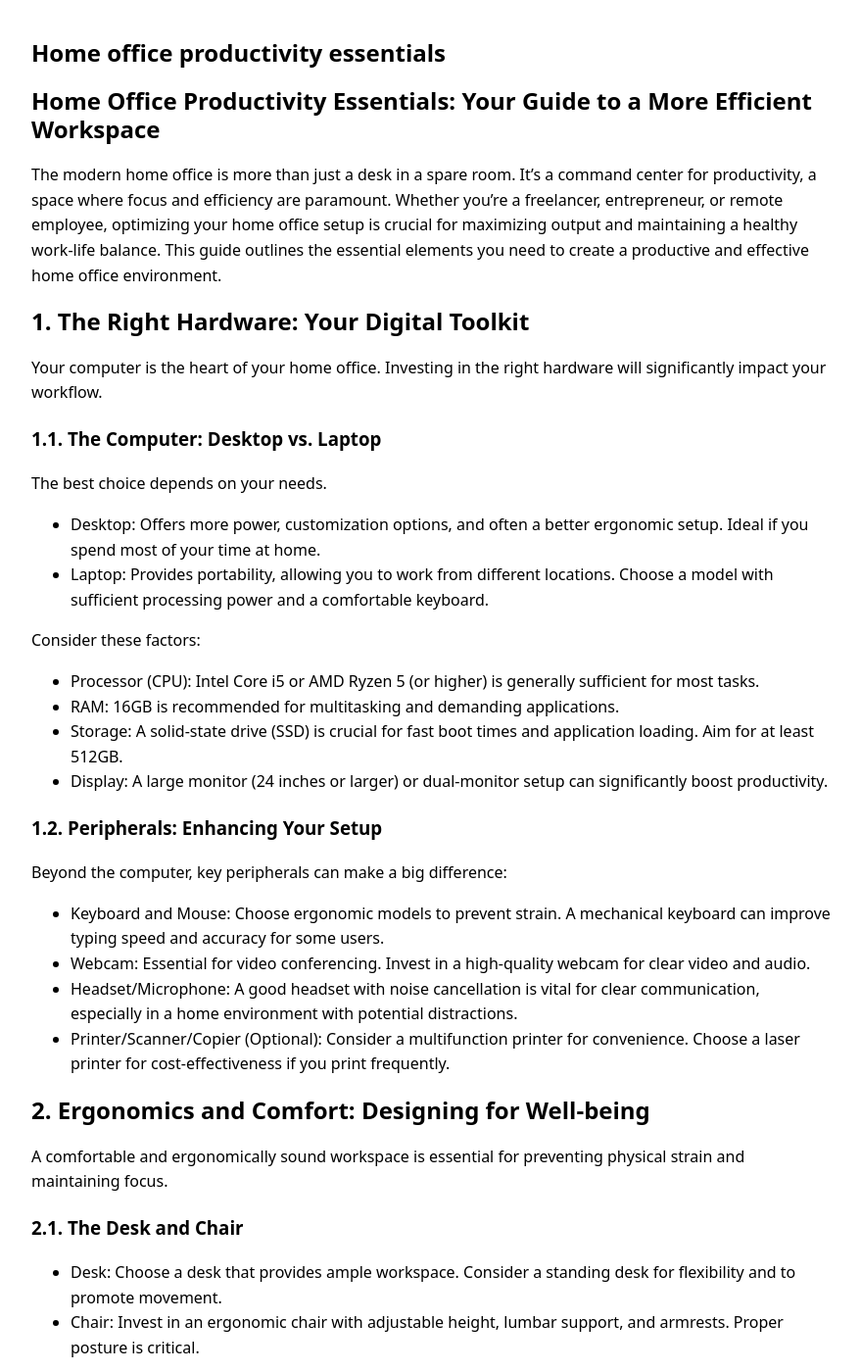
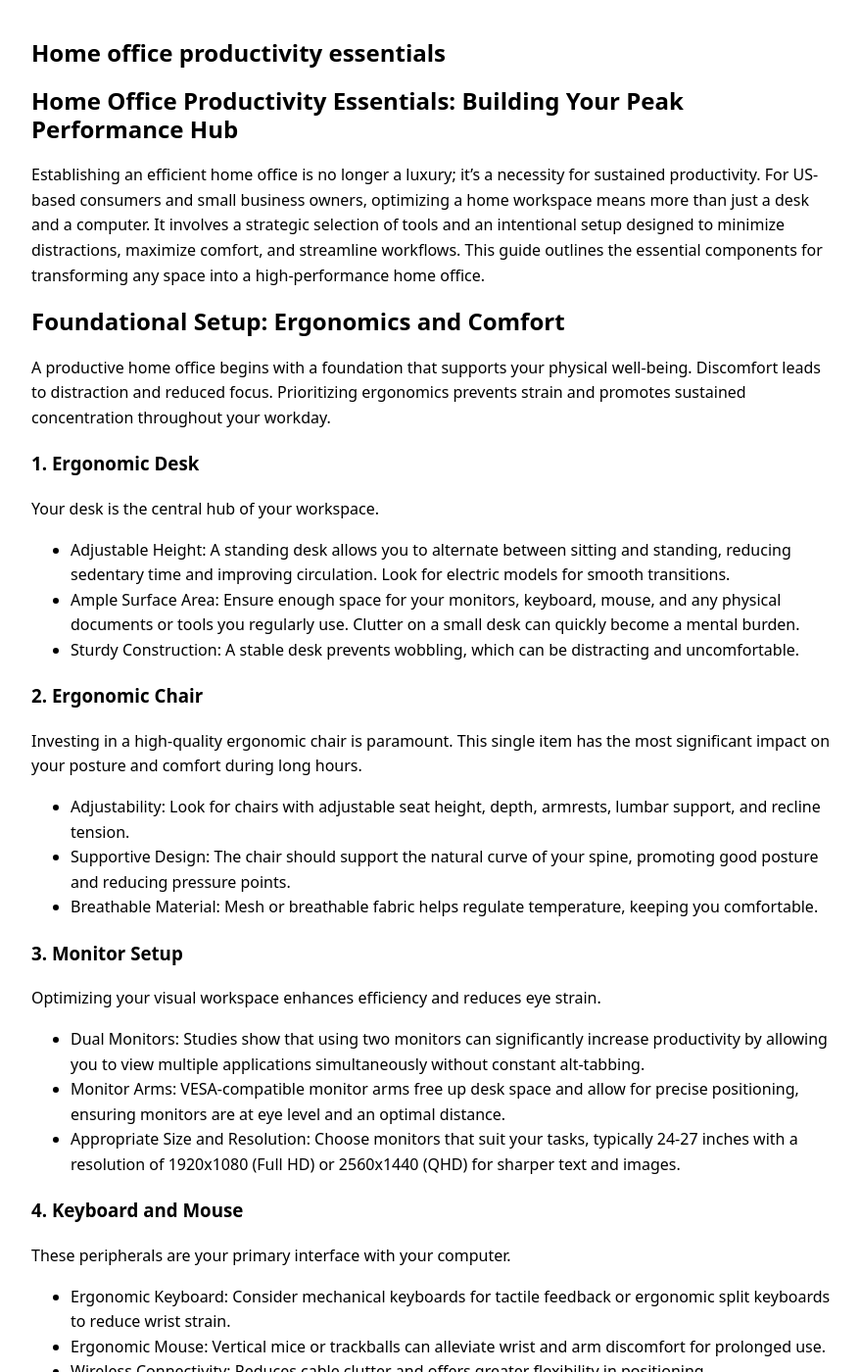
Before and after one commit to ironaclaw/ironaclaw.github.io, a Jekyll site: the page built from _posts/2026-02-15-home-office-productivity-essentials.md, in a window 1280 px wide and 1400 px high. Shown: the whole window at 98% size, without its empty margins (198-1076 px from the left). Built offline with Jekyll 4.4.1, drawn with Linux system fonts in a browser that asks for light colours; some of the changed text lies outside the part shown.

Commit message:
Add 2026-02-15-home-office-productivity-essentials.md

```diff
--- a/_posts/2026-02-15-home-office-productivity-essentials.md
+++ b/_posts/2026-02-15-home-office-productivity-essentials.md
@@ -6,113 +6,127 @@ date: '2026-02-15'
 description: ''
 tags: []
 keywords: []
-model_used: gemini-2.0-flash-lite
+model_used: gemini-2.5-flash
 ---
 
-# Home Office Productivity Essentials: Your Guide to a More Efficient Workspace
+# Home Office Productivity Essentials: Building Your Peak Performance Hub
 
-The modern home office is more than just a desk in a spare room. It's a command center for productivity, a space where focus and efficiency are paramount. Whether you're a freelancer, entrepreneur, or remote employee, optimizing your home office setup is crucial for maximizing output and maintaining a healthy work-life balance. This guide outlines the essential elements you need to create a productive and effective home office environment.
+Establishing an efficient home office is no longer a luxury; it's a necessity for sustained productivity. For US-based consumers and small business owners, optimizing a home workspace means more than just a desk and a computer. It involves a strategic selection of tools and an intentional setup designed to minimize distractions, maximize comfort, and streamline workflows. This guide outlines the essential components for transforming any space into a high-performance home office.
 
-## 1. The Right Hardware: Your Digital Toolkit
+## Foundational Setup: Ergonomics and Comfort
 
-Your computer is the heart of your home office. Investing in the right hardware will significantly impact your workflow.
+A productive home office begins with a foundation that supports your physical well-being. Discomfort leads to distraction and reduced focus. Prioritizing ergonomics prevents strain and promotes sustained concentration throughout your workday.
 
-### 1.1. The Computer: Desktop vs. Laptop
+### 1. Ergonomic Desk
 
-The best choice depends on your needs.
+Your desk is the central hub of your workspace.
+*   Adjustable Height: A standing desk allows you to alternate between sitting and standing, reducing sedentary time and improving circulation. Look for electric models for smooth transitions.
+*   Ample Surface Area: Ensure enough space for your monitors, keyboard, mouse, and any physical documents or tools you regularly use. Clutter on a small desk can quickly become a mental burden.
+*   Sturdy Construction: A stable desk prevents wobbling, which can be distracting and uncomfortable.
 
-*   Desktop: Offers more power, customization options, and often a better ergonomic setup. Ideal if you spend most of your time at home.
-*   Laptop: Provides portability, allowing you to work from different locations. Choose a model with sufficient processing power and a comfortable keyboard.
+### 2. Ergonomic Chair
 
-Consider these factors:
+Investing in a high-quality ergonomic chair is paramount. This single item has the most significant impact on your posture and comfort during long hours.
+*   Adjustability: Look for chairs with adjustable seat height, depth, armrests, lumbar support, and recline tension.
+*   Supportive Design: The chair should support the natural curve of your spine, promoting good posture and reducing pressure points.
+*   Breathable Material: Mesh or breathable fabric helps regulate temperature, keeping you comfortable.
 
-*   Processor (CPU): Intel Core i5 or AMD Ryzen 5 (or higher) is generally sufficient for most tasks.
-*   RAM: 16GB is recommended for multitasking and demanding applications.
-*   Storage: A solid-state drive (SSD) is crucial for fast boot times and application loading. Aim for at least 512GB.
-*   Display: A large monitor (24 inches or larger) or dual-monitor setup can significantly boost productivity.
+### 3. Monitor Setup
 
-### 1.2. Peripherals: Enhancing Your Setup
+Optimizing your visual workspace enhances efficiency and reduces eye strain.
+*   Dual Monitors: Studies show that using two monitors can significantly increase productivity by allowing you to view multiple applications simultaneously without constant alt-tabbing.
+*   Monitor Arms: VESA-compatible monitor arms free up desk space and allow for precise positioning, ensuring monitors are at eye level and an optimal distance.
+*   Appropriate Size and Resolution: Choose monitors that suit your tasks, typically 24-27 inches with a resolution of 1920x1080 (Full HD) or 2560x1440 (QHD) for sharper text and images.
 
-Beyond the computer, key peripherals can make a big difference:
+### 4. Keyboard and Mouse
 
-*   Keyboard and Mouse: Choose ergonomic models to prevent strain. A mechanical keyboard can improve typing speed and accuracy for some users.
-*   Webcam: Essential for video conferencing. Invest in a high-quality webcam for clear video and audio.
-*   Headset/Microphone: A good headset with noise cancellation is vital for clear communication, especially in a home environment with potential distractions.
-*   Printer/Scanner/Copier (Optional): Consider a multifunction printer for convenience. Choose a laser printer for cost-effectiveness if you print frequently.
+These peripherals are your primary interface with your computer.
+*   Ergonomic Keyboard: Consider mechanical keyboards for tactile feedback or ergonomic split keyboards to reduce wrist strain.
+*   Ergonomic Mouse: Vertical mice or trackballs can alleviate wrist and arm discomfort for prolonged use.
+*   Wireless Connectivity: Reduces cable clutter and offers greater flexibility in positioning.
 
-## 2. Ergonomics and Comfort: Designing for Well-being
+## Technology Backbone: Reliable Hardware and Software
 
-A comfortable and ergonomically sound workspace is essential for preventing physical strain and maintaining focus.
+Seamless technology is the lifeblood of a productive home office. Interruptions due to slow equipment or unreliable connections are major productivity killers.
 
-### 2.1. The Desk and Chair
+### 1. High-Performance Computer
 
-*   Desk: Choose a desk that provides ample workspace. Consider a standing desk for flexibility and to promote movement.
-*   Chair: Invest in an ergonomic chair with adjustable height, lumbar support, and armrests. Proper posture is critical.
+Whether a desktop or laptop, your computer needs to handle your workload without lag.
+*   Processor (CPU): An Intel i5/i7 (11th gen or newer) or AMD Ryzen 5/7 (5000 series or newer) provides ample power for most tasks.
+*   RAM: 16GB of RAM is a solid baseline for multitasking, with 32GB recommended for resource-intensive applications.
+*   Storage (SSD): A Solid State Drive (SSD) dramatically speeds up boot times and application loading compared to traditional Hard Disk Drives (HDDs). Aim for at least 500GB.
 
-### 2.2. Lighting and Environment
+### 2. Stable Internet Connection
 
-*   Lighting: Natural light is ideal. Supplement with task lighting (e.g., a desk lamp) to reduce eye strain. Avoid harsh overhead lighting.
-*   Temperature: Maintain a comfortable temperature.
-*   Noise: Minimize distractions. Consider noise-canceling headphones, a white noise machine, or soundproofing options if necessary.
+A fast and reliable internet connection is non-negotiable for remote work.
+*   Speed: For individual users, 100-200 Mbps download and 10-20 Mbps upload is generally sufficient. For multiple users or heavy video conferencing, consider 300+ Mbps download.
+*   Reliability: Invest in a quality router and consider a wired Ethernet connection for critical devices to minimize latency and dropped connections.
 
-## 3. Software and Applications: Streamlining Your Workflow
+### 3. Essential Software Tools
 
-The right software can dramatically improve your productivity.
+Beyond your operating system, specific applications streamline work.
+*   Project Management: Tools like Asana, Trello, or Monday.com help organize tasks, track progress, and collaborate.
+*   Communication: Slack, Microsoft Teams, or Zoom are crucial for team communication and virtual meetings.
+*   Cloud Storage: Google Drive, Dropbox, or OneDrive ensure your files are accessible from anywhere and securely backed up.
+*   Productivity Suites: Microsoft 365 or Google Workspace provide essential word processing, spreadsheet, and presentation tools.
 
-### 3.1. Productivity Suites
+### 4. Quality Webcam and Microphone
 
-*   Microsoft 365 or Google Workspace: These suites provide essential applications like word processors, spreadsheets, and presentation software.
-*   Project Management Software: Tools like Asana, Trello, or Monday.com help you organize tasks, track progress, and collaborate with others.
+Professional virtual presence requires clear audio and video.
+*   Webcam: An external 1080p webcam offers superior image quality compared to most built-in laptop cameras.
+*   Microphone: A dedicated USB microphone (e.g., a condenser mic) significantly improves audio clarity, reducing background noise and ensuring you are heard clearly in meetings.
 
-### 3.2. Communication and Collaboration
+## Workspace Optimization: Organization and Environment
 
-*   Video Conferencing: Zoom, Microsoft Teams, and Google Meet are essential for virtual meetings.
-*   Instant Messaging: Slack or Microsoft Teams facilitate quick communication and collaboration.
+Beyond the core equipment, the overall environment of your home office profoundly impacts focus and well-being.
 
-### 3.3. Time Management and Focus
+### 1. Cable Management
 
-*   Calendar Apps: Google Calendar or Outlook Calendar for scheduling and time blocking.
-*   Note-Taking Apps: Evernote, OneNote, or Notion for capturing ideas and organizing information.
-*   Focus Apps: Freedom or Cold Turkey to block distracting websites and applications.
+Untamed cables create visual clutter and can be a safety hazard.
+*   Cable Sleeves and Ties: Bundle cables neatly.
+*   Cable Trays: Attach under your desk to hide power strips and excess cable length.
+*   Wireless Peripherals: Reduce the number of cables from the outset.
 
-## 4. Organization and Workflow: Creating a System
+### 2. Storage Solutions
 
-A well-organized workspace and streamlined workflow are key to staying on track.
+An organized space promotes a clear mind.
+*   Filing Cabinets: For physical documents that require secure storage.
+*   Shelving Units: For books, reference materials, or decorative items.
+*   Desk Organizers: Keep pens, notepads, and small items tidy and within reach.
 
-### 4.1. Physical Organization
+### 3. Lighting
 
-*   Declutter Regularly: A clean workspace promotes a clear mind.
-*   Storage Solutions: Use drawers, shelves, and organizers to keep your desk tidy.
-*   File Management: Implement a system for both digital and physical files.
+Proper lighting reduces eye strain and can influence mood and energy levels.
+*   Natural Light: Position your desk near a window if possible, avoiding direct glare on your screen.
+*   Task Lighting: A good desk lamp provides focused illumination for reading or writing.
+*   Ambient Lighting: Ensure the overall room is well-lit to reduce contrast between your screen and the surroundings.
 
-### 4.2. Digital Organization
+### 4. Noise Reduction
 
-*   File Naming Conventions: Establish consistent naming conventions for your files.
-*   Cloud Storage: Utilize cloud storage services like Google Drive, Dropbox, or OneDrive for easy access and backup.
-*   Email Management: Implement strategies for managing your inbox, such as using folders, labels, and filters.
+Minimizing distractions is key to deep work.
+*   Noise-Canceling Headphones: Essential for blocking out household noise.
+*   Designated Workspace: A separate room, if available, provides the best isolation.
+*   Sound-Absorbing Materials: Rugs, curtains, and even wall art can help dampen echoes.
 
-## 5. Habits and Mindset: Cultivating Productivity
+## Powering Productivity: Energy and Focus
 
-Beyond the physical setup, your habits and mindset play a critical role in your productivity.
+Maintaining personal energy and focus is as critical as your physical setup.
 
-### 5.1. Time Management Techniques
+### 1. Power Backup (UPS)
 
-*   Time Blocking: Schedule specific blocks of time for specific tasks.
-*   Pomodoro Technique: Work in focused intervals (e.g., 25 minutes) followed by short breaks.
-*   Prioritization: Use methods like the Eisenhower Matrix (urgent/important) to prioritize tasks.
+An Uninterruptible Power Supply (UPS) provides battery backup during power outages, protecting your equipment and preventing data loss. It also conditions power, shielding electronics from surges.
 
-### 5.2. Minimizing Distractions
+### 2. Smart Plugs/Power Strips
 
-*   Turn off Notifications: Silence notifications on your phone and computer.
-*   Set Boundaries: Communicate your work hours and availability to others.
-*   Take Breaks: Regular breaks are essential for maintaining focus and preventing burnout.
+Smart power strips can protect your electronics from surges and allow you to remotely control power to devices, reducing phantom energy drain.
 
-### 5.3. Maintaining Work-Life Balance
+### 3. Hydration and Snacks
 
-*   Establish a Routine: Set a consistent schedule for work and personal time.
-*   Create a Dedicated Workspace: Separate your work area from your living space.
-*   Disconnect: Make time for activities outside of work to recharge and reduce stress.
+Keep a water bottle and healthy snacks nearby to maintain energy levels and avoid unnecessary trips away from your workspace.
+
+### 4. Scheduled Breaks
+
+Integrate short, regular breaks into your workday to prevent burnout and refresh your focus. Stand up, stretch, or walk away from your desk for a few minutes every hour.
 
 ## Conclusion
-
-Creating a productive home office is an ongoing process. By implementing these essentials – the right hardware, ergonomic design, effective software, organized systems, and healthy habits – you can transform your workspace into a hub of efficiency and achieve greater success in your work. Remember to regularly assess your setup and make adjustments as needed to optimize your productivity and well-being.
+Optimizing your home office with the right essentials is a direct investment in your productivity and well-being. By thoughtfully selecting ergonomic furniture, ensuring proper lighting, minimizing distractions, and integrating smart power solutions, you create a foundation for focused work. Remember to also prioritize personal energy through hydration and scheduled breaks to sustain peak performance. Equip your space wisely to transform your home office into a powerful engine for efficiency and consistent output.
```
